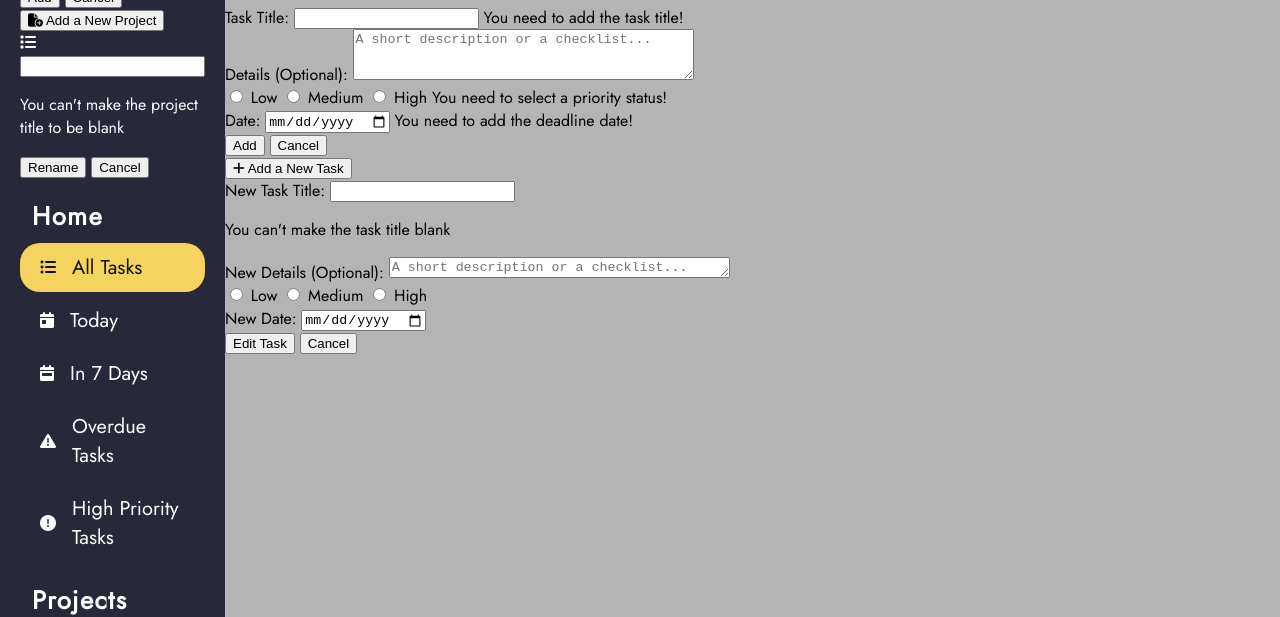
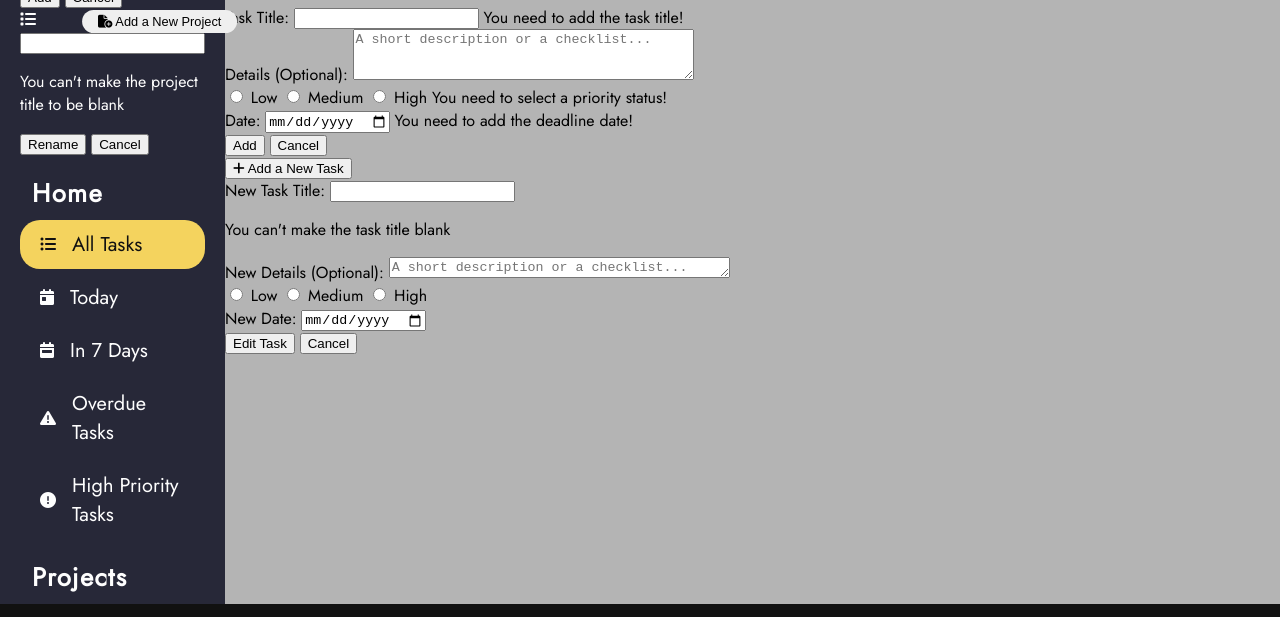
Before and after one commit to JHoldsworth23/umm-what-to-do, a website built with webpack: page template.html in a window 1280 px wide. Shown: the part 688-1305 px from the top of the page. Built offline with nearby package versions, Linux system fonts and the light colour scheme.

Commit message:
Add the position and style add the project button

```diff
--- a/src/style.css
+++ b/src/style.css
@@ -37,6 +37,11 @@ header {
     margin: 20px 12px 8px;
 }
 
+hr {
+    border-top: 0.5px solid #FEFEFE;
+    margin-top: -10px;
+}
+
 .panel {
     display: flex;
     justify-content: flex-start;
@@ -56,6 +61,25 @@ header {
 .panel > p {
     font-size: 1.25rem;
     margin: 10px 0;
+}
+
+.projects {
+    position: relative;
+}
+
+#add-new-project {
+    position: absolute;
+    transform: translateX(40%);
+    padding: 4px 16px;
+    margin: 2px 0 0;
+    font-size: 0.8rem;
+    border: none;
+    border-radius: 16px;
+}
+
+#add-new-project:hover {
+    background-color: #F4D35E;
+    color: #111111;
 }
 
 /* TASKS SECTION */
```
